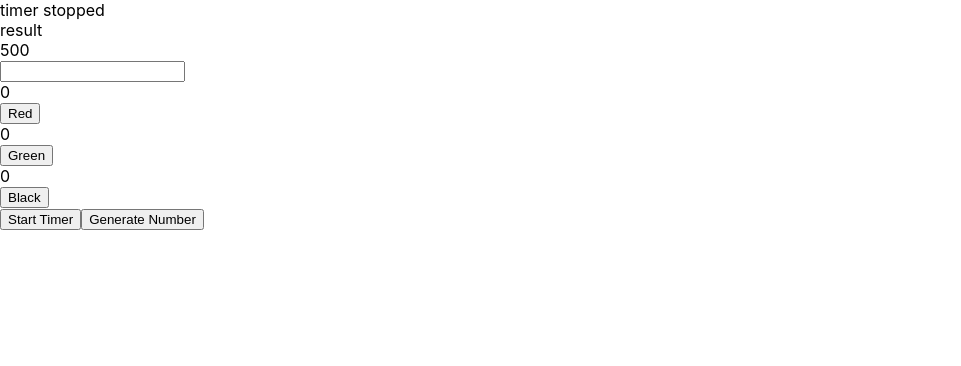
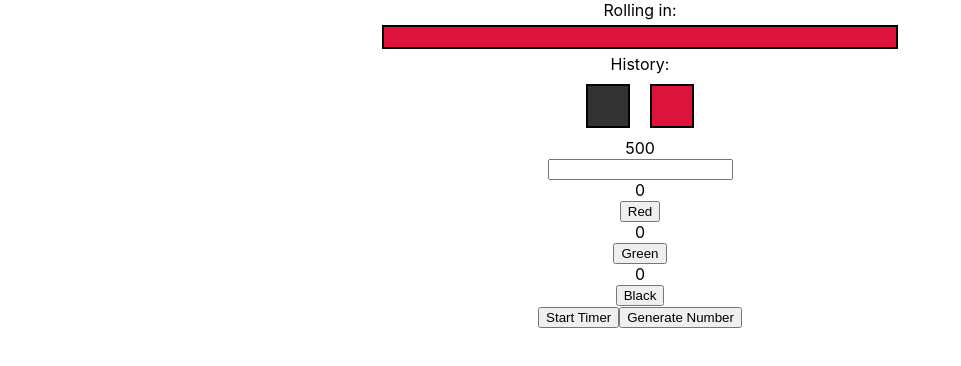
Before and after one commit to mortMortowski/casino, a React (Create React App) app: page / in a window 1280 px wide. Shown: the top 366 px of the page, without its empty margins (0-961 px from the left). Built offline with nearby package versions, Linux system fonts and the light colour scheme; the HTML template or start-up script is replaced by a standard one.

Commit message:
working on styling

```diff
--- a/src/Home.js
+++ b/src/Home.js
@@ -1,8 +1,8 @@
-import {useState} from 'react';
-import makeBet from './functions/makeBet.js';
-//import verifyBet from './functions/verifyBet.js';
+import {useState, useEffect} from 'react';
+import canMakeBet from './functions/canMakeBet.js';
 
 let timer;
+let result;
 
 function Home(){
     const [timerRunning, setTimerRunning] = useState(false);
@@ -11,11 +11,39 @@ function Home(){
     const [greenBet, setGreenBet] = useState(0);
     const [blackBet, setBlackBet] = useState(0);
     const [madeBet, setMadeBet] = useState(false);
+    const [history, setHistory] = useState(["black", "red"]);
+
+    useEffect(() => {
+        if(timerRunning && madeBet){
+
+            setRedBet(0);
+            setGreenBet(0);
+            setBlackBet(0);
+            setMadeBet(false);
+
+            if(result === 'red' && redBet > 0){
+                setBalance(balance + (redBet * 2));
+            }else if(result === 'green' && greenBet > 0){
+                setBalance(balance + (greenBet * 14));
+            }else{
+                setBalance(balance + (blackBet * 2));
+            }
+        }// eslint-disable-next-line
+    }, [timerRunning]);
 
     return(
         <div className="Home">
-            <div className="timer">timer stopped</div>
-            <div className="result">result</div>
+            <div className="timer-wrap">
+                Rolling in: <div className="timer"><div className="timer-progress"></div></div>
+            </div>
+            <div>{timerRunning && <div>timer running</div>}</div>
+            <div className="history">History:
+                <div className="results">
+                    {history.map(function (item, index){
+                        return <div className={item + "-box history-box"} key={index}></div>
+                    })}
+                </div>
+            </div>
             <div className="balance">{balance}</div>
             <div className="bet-amount">
                 <input type="number" className="betInput"/>
@@ -23,68 +51,103 @@ function Home(){
             <div className="bets">
                 <div className="red-bets">
                     <div className="red-amount">{redBet}</div>
-                    <button onClick={() => {makeBet("red", timerRunning, setRedBet, redBet, balance, setBalance, setMadeBet)}}>Red</button>
+                    <button onClick={() => {
+                        if(canMakeBet(timerRunning, balance)){
+                            const betAmount = parseInt(document.querySelector('.betInput').value);
+                            setRedBet(betAmount + redBet);
+                            setBalance(balance - betAmount);
+                            setMadeBet(true);
+                        }
+                    }}>Red</button>
                 </div>
                 <div className="green-bets">
                     <div className="green-amount">{greenBet}</div>
-                    <button onClick={() => {makeBet("green", timerRunning, setGreenBet, greenBet, balance, setBalance, setMadeBet)}}>Green</button>
+                    <button onClick={() => {
+                        if(canMakeBet(timerRunning, balance)){
+                            const betAmount = parseInt(document.querySelector('.betInput').value);
+                            setGreenBet(betAmount + greenBet);
+                            setBalance(balance - betAmount);
+                            setMadeBet(true);
+                        }
+                        }}>Green</button>
                 </div>
                 <div className="black-bets">
                     <div className="black-amount">{blackBet}</div>
-                    <button onClick={() => {makeBet("black", timerRunning, setBlackBet, blackBet, balance, setBalance, setMadeBet)}}>Black</button>
+                    <button onClick={() => {
+                        if(canMakeBet(timerRunning, balance)){
+                            const betAmount = parseInt(document.querySelector('.betInput').value);
+                            setBlackBet(betAmount + blackBet);
+                            setBalance(balance - betAmount);
+                            setMadeBet(true);
+                        }
+                    }}>Black</button>
                 </div>
             </div>
             <div className="admin-panel">
-                <button onClick={() => {startTimer(timerRunning, setTimerRunning)}}>Start Timer</button>
-                <button onClick={() => {generateRandom()}}>Generate Number</button>
+                <button onClick={() => {startTimer(timerRunning, setTimerRunning, history, setHistory)}}>Start Timer</button>
+                <button onClick={() => {generateRandom(history, setHistory)}}>Generate Number</button>
             </div>
             <div className="error"></div>
         </div>
     );
 }
 
-function startTimer(timerRunning, setTimerRunning){
+function startTimer(timerRunning, setTimerRunning, history, setHistory){
     if(timerRunning){
         clearInterval(timer);
-        document.querySelector('.timer').textContent = "timer stopped";
+        //document.querySelector('.timer').textContent = "timer stopped";
         setTimerRunning(false);
     }else{
         let time = 10;
         setTimerRunning(true);
-        document.querySelector('.timer').textContent = time;
+        //document.querySelector('.timer').textContent = time;
 
         timer = setInterval(() => {
             time--;
-            document.querySelector('.timer').textContent = time;
+            //document.querySelector('.timer').textContent = time;
+            drawCounter(time - 1);
             if(time <= 0){
                 clearInterval(timer);
                 setTimerRunning(false);
                 setTimeout(() => {
-                    generateRandom();
-                    //verifyBet();
-                    startTimer(timerRunning, setTimerRunning);
-                }, 1000);
+                    generateRandom(history, setHistory);
+                    drawCounter(10);
+                    startTimer(timerRunning, setTimerRunning, history, setHistory);
+                }, 2000);
             }
         }, 1000);
     }
 }
 
-function generateRandom(){
+function generateRandom(history, setHistory){
     let randomNumber = Math.floor(Math.random() * 37);
     if(randomNumber === 0){
-        document.querySelector('.result').textContent = "Green";
+        result = 'green';
+        if(history.length >= 8)
+            history.shift();
+        setHistory( arr => [...arr, "green"]);
     }else if(randomNumber > 0 && randomNumber <= 18){
-        document.querySelector('.result').textContent = "Red";
+        result = 'red';
+        if(history.length >= 8)
+            history.shift();
+        setHistory( arr => [...arr, "red"]);
     }else{
-        document.querySelector('.result').textContent = "Black";
+        result = 'black';
+        if(history.length >= 8)
+            history.shift();
+        setHistory( arr => [...arr, "black"]);
     }
 
 }
 
+function drawCounter(time){
+    let counter = document.querySelector('.timer-progress');
+    counter.style.width = (time * 10) + "%";
+}
+
 //To do
-//Fix functions
-//Reward user after countdown ends
 //Make better styling
 //Add menu, footer and shop
+//Improve code
 
 export default Home;
--- a/src/functions/makeBet.js
+++ b/src/functions/canMakeBet.js
@@ -1,27 +1,29 @@
 import showError from './showError.js';
 
-function makeBet(color, timerRunning, setBetAmount, colorBetAmount, balance, setBalance, setMadeBet){
+function canMakeBet(timerRunning, balance){
     const betAmountString = document.querySelector('.betInput').value;
     const betAmount = parseInt(betAmountString);
 
-    if(betAmount === ''){
+    if(betAmountString === ''){
         showError('Enter bet amount!');
+        return false;
     }
     else if(betAmount <= 0){
         showError('Bet must be greater than 0!');
+        return false;
     }else{
         if(timerRunning){
             if(betAmount > balance){
                 showError('You dont have enough balance!');
+                return false;
             }else{
-                setBetAmount(colorBetAmount + betAmount);
-                setBalance(balance - betAmount);
-                setMadeBet(true);
+                return true;
             }
         }else{
             showError('The countdown is stopped!');
+            return false;
         }
     }
 }
 
-export default makeBet;
+export default canMakeBet;
--- a/src/index.css
+++ b/src/index.css
@@ -11,3 +11,45 @@ code {
   font-family: source-code-pro, Menlo, Monaco, Consolas, 'Courier New',
     monospace;
 }
+
+.Home{
+  text-align: center;
+}
+
+.timer{
+  width: 40%;
+  border: 2px solid black;
+  margin: 5px auto;
+  height: 20px;
+}
+
+.timer-progress{
+  width: 100%;
+  background-color: crimson;
+  height: 100%;
+  transition: width 1s linear;
+}
+
+.results{
+  display: flex;
+  justify-content: center;
+}
+
+.history-box{
+  width: 40px;
+  height: 40px;
+  border: 2px solid black;
+  margin: 10px;
+}
+
+.red-box{
+  background-color: crimson;
+}
+
+.black-box{
+  background-color: #333;
+}
+
+.green-box{
+  background-color:lime;
+}
```
Also changed, not shown: src/functions/verifyBet.js (deleted, +0 -21 lines).
